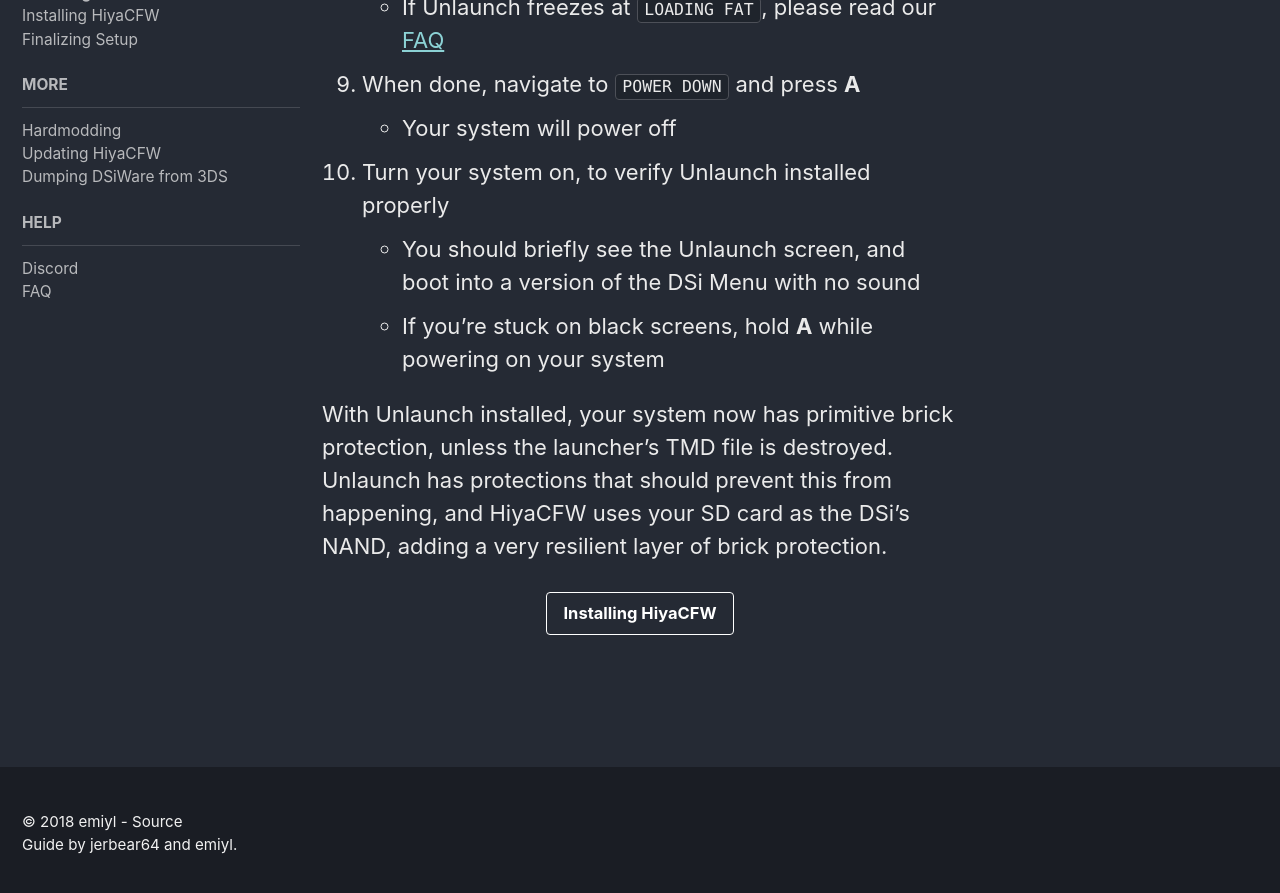
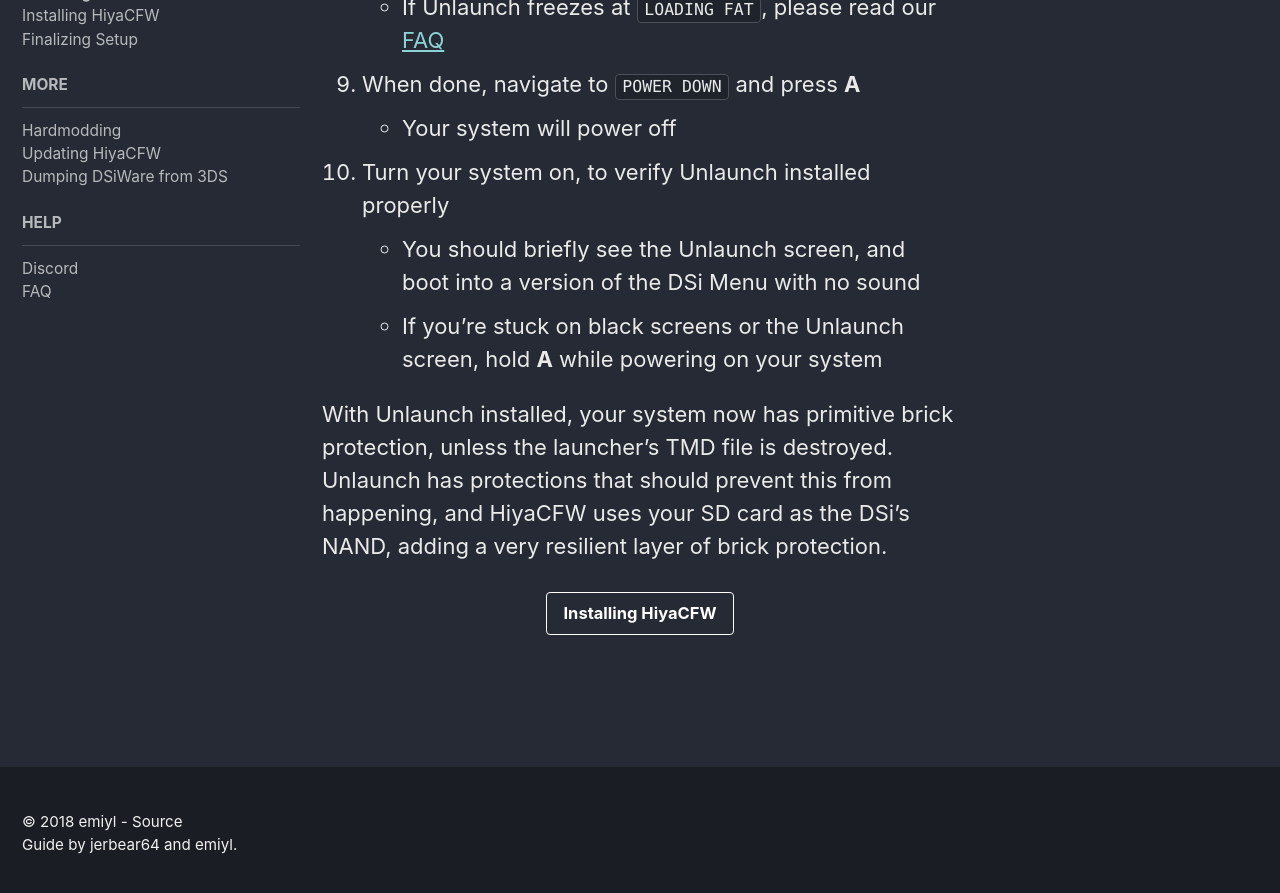
Before and after one commit to emiyl/dsi.cfw.guide-archive, a Jekyll site: the page built from guide/installing-unlaunch.md, in a window 1280 px wide and 900 px high, scrolled down 4479 px. Shown: the top 893 px of the window. Built offline with Jekyll 4.4.1, drawn with Linux system fonts in a browser that asks for light colours; nearby versions of some CDN libraries.

Commit message:
Update "Installing Unlaunch"

```diff
--- a/guide/installing-unlaunch.md
+++ b/guide/installing-unlaunch.md
@@ -90,7 +90,7 @@
   - Your system will power off
 10. Turn your system on, to verify Unlaunch installed properly
   - You should briefly see the Unlaunch screen, and boot into a version of the DSi Menu with no sound
-  - If you're stuck on black screens, hold **A** while powering on your system
+  - If you're stuck on black screens or the Unlaunch screen, hold **A** while powering on your system
 
 With Unlaunch installed, your system now has primitive brick protection, unless the launcher's TMD file is destroyed. Unlaunch has protections that should prevent this from happening, and HiyaCFW uses your SD card as the DSi's NAND, adding a very resilient layer of brick protection.
 
```
